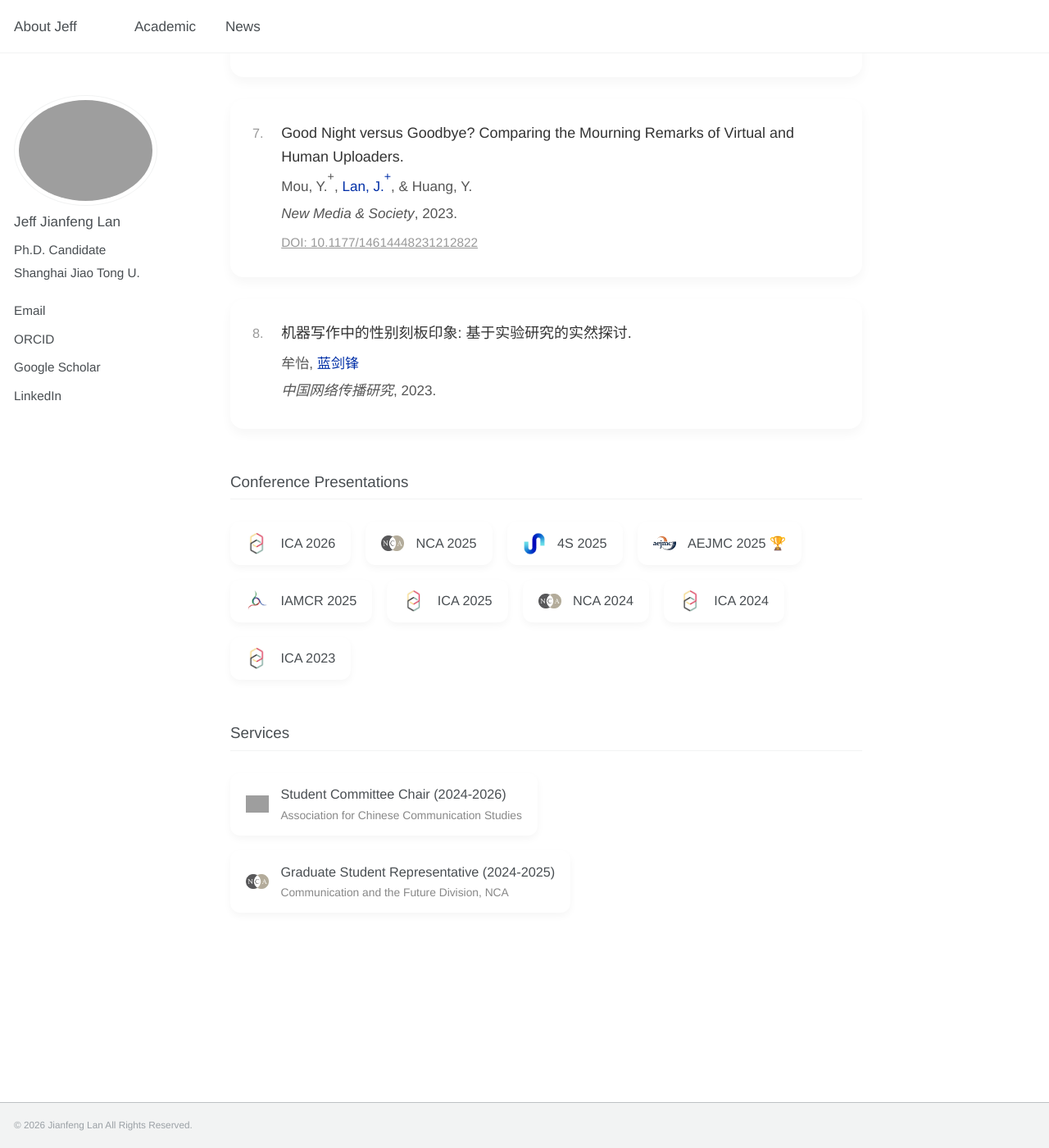
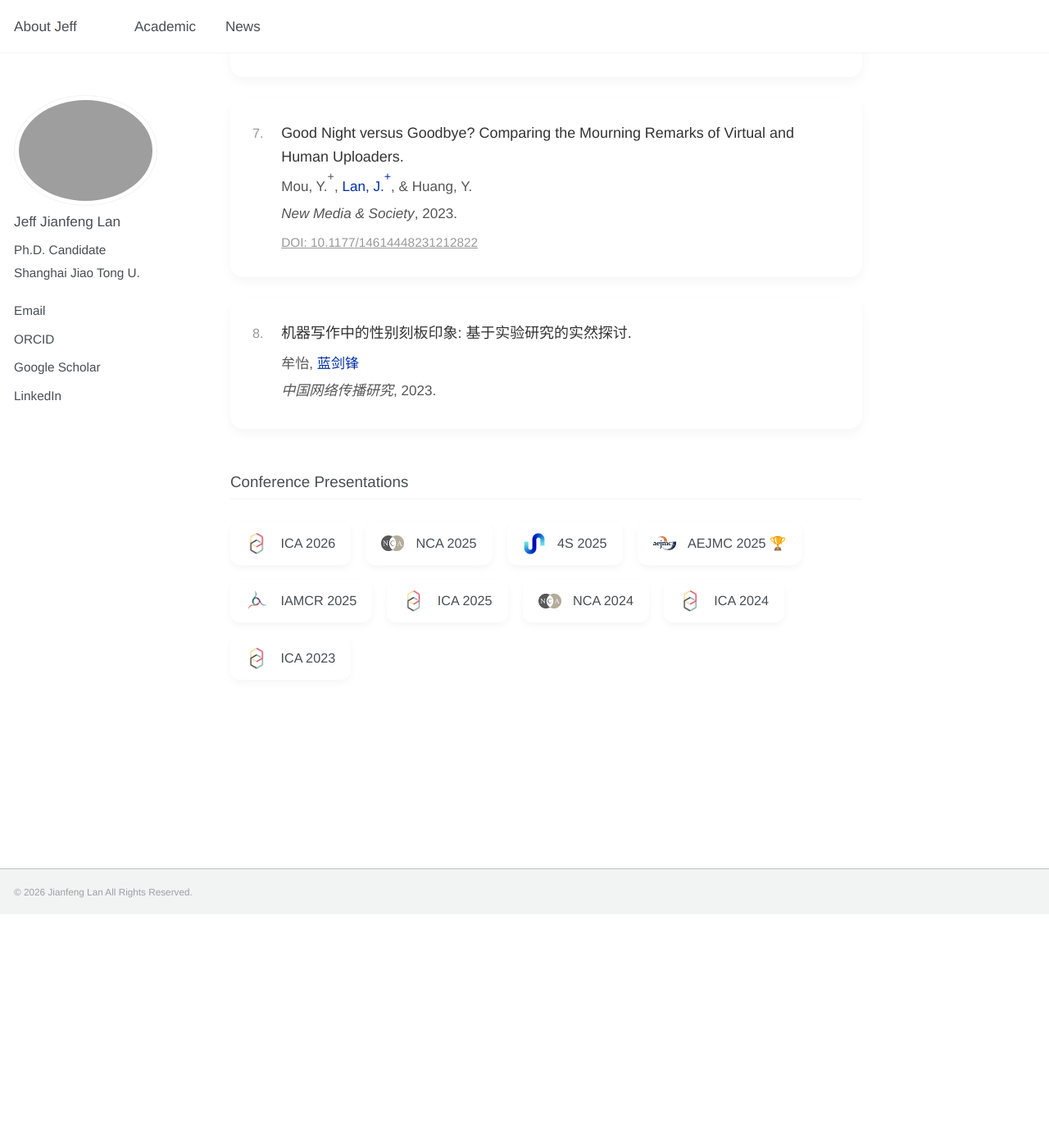
Before and after one commit to jianfenglan/jianfenglan.github.io, a Jekyll site: the page built from academic.md, in a window 1280 px wide and 1400 px high, scrolled down 1487 px. Shown: the whole window at 82% size. Built offline with Jekyll 4.4.1, drawn with Linux system fonts in a browser that asks for light colours; after the commit the page ends 2602 px from its top, so only the background shows below that; some of the changed lines change nothing that is shown; grey boxes are pictures that could not be loaded.

Commit message:
Update academic.md

```diff
--- a/academic.md
+++ b/academic.md
@@ -1,13 +1,10 @@
 ---
 title: ""
-permalink: /academic/
+permalink: /research/
 author_profile: true
 ---
 
 <style>
-/* =========================================
-   1. 全局基础设置
-   ========================================= */
 .page__inner-wrap {
     max-width: 1600px !important;
 }
@@ -18,50 +15,15 @@
     font-weight: 400;
 }
 
-/* 链接与辅助文本颜色 */
-.publication-link,
-.auxiliary-text,
-.auxiliary-text-inline {
-    color: #999;
-    font-size: 0.9em;
-    text-decoration: none;
-    transition: color 0.2s ease;
+h2 {
+    margin-top: 3rem;
+    margin-bottom: 1.5rem;
+    padding-bottom: 0.5rem;
+    border-bottom: 1px solid #f0f0f0;
+    font-size: 1.1em;
+    font-weight: 400;
 }
 
-.publication-link {
-    display: inline-block;
-    margin-top: 0.2rem;
-}
-
-.publication-link:hover {
-    color: #666;
-    text-decoration: underline;
-}
-
-.auxiliary-text {
-    display: block;
-    line-height: 1.6;
-}
-
-h2 {
-    font-weight: 400;
-    font-size: 1.1em;
-    margin-top: 3rem;
-    margin-bottom: 1.5rem;
-    border-bottom: 1px solid #f0f0f0;
-    padding-bottom: 0.5rem;
-}
-
-/* 图例说明样式 */
-.publication-legend {
-    color: #999;
-    font-size: 0.9em;
-    margin-top: -1rem;
-    margin-bottom: 1.5rem;
-    line-height: 1.5;
-}
-
-/* 优化上标样式 */
 sup {
     vertical-align: super;
     font-size: smaller;
@@ -73,9 +35,19 @@
     font-weight: 400;
 }
 
-/* =========================================
-   2. Publications
-   ========================================= */
+/* Publications */
+.publication-legend,
+.publication-link {
+    color: #999;
+    font-size: 0.9em;
+}
+
+.publication-legend {
+    margin-top: -1rem;
+    margin-bottom: 1.5rem;
+    line-height: 1.5;
+}
+
 .publication-list {
     display: flex;
     flex-direction: column;
@@ -86,52 +58,62 @@
 .publication-card {
     display: flex;
     align-items: flex-start;
-    background: #fff;
-    border-radius: 16px;
-    padding: 1.5rem;
-    box-shadow: 0 6px 14px rgba(0, 0, 0, 0.04);
     position: relative;
     overflow: hidden;
+    padding: 1.5rem;
+    border-radius: 16px;
+    background: #fff;
+    box-shadow: 0 6px 14px rgba(0, 0, 0, 0.04);
 }
 
-/* 序号样式 */
 .publication-card::before {
     counter-increment: pub-counter;
     content: counter(pub-counter) ".";
+    flex-shrink: 0;
+    margin-right: 1.2rem;
+    color: #999;
+    font-size: 0.95em;
     font-weight: 400;
-    font-size: 0.95em;
-    color: #999;
-    margin-right: 1.2rem;
-    flex-shrink: 0;
-    margin-top: 0;
 }
 
-/* 文字内容容器 */
 .publication-content {
     flex: 1;
     min-width: 0;
 }
 
+.publication-title,
+.publication-authors,
+.publication-venue {
+    display: block;
+    line-height: 1.6;
+}
+
 .publication-title {
-    display: block;
     margin-bottom: 0.5rem;
+    color: #333;
+    font-size: 1.05em;
     font-weight: 400;
-    color: #333;
-    line-height: 1.6;
-    font-size: 1.05em;
 }
 
 .publication-authors,
 .publication-venue {
-    display: block;
-    line-height: 1.6;
     margin-bottom: 0.3rem;
     color: #555;
 }
 
-/* =========================================
-   3. Conference & Services
-   ========================================= */
+.publication-link {
+    display: inline-block;
+    margin-top: 0.2rem;
+    text-decoration: none;
+    transition: color 0.2s ease;
+}
+
+.publication-link:hover {
+    color: #666;
+    text-decoration: underline;
+}
+
+/* Conference Presentations */
 .conference-grid {
     display: flex;
     flex-wrap: wrap;
@@ -139,21 +121,26 @@
 }
 
 .conference-card {
-    background: white;
-    border-radius: 12px;
-    padding: 0.6rem 1rem;
-    box-shadow: 0 4px 10px rgba(0, 0, 0, 0.04);
     display: flex;
     align-items: center;
     gap: 0.8rem;
+    padding: 0.6rem 1rem;
+    border: 1px solid transparent;
+    border-radius: 12px;
+    background: #fff;
+    box-shadow: 0 4px 10px rgba(0, 0, 0, 0.04);
     font-size: 0.95em;
-    border: 1px solid transparent;
-    transition: all 0.2s ease;
+    transition: border-color 0.2s ease, box-shadow 0.2s ease;
 }
 
 .conference-card:hover {
     border-color: #eee;
     box-shadow: 0 6px 14px rgba(0, 0, 0, 0.08);
+}
+
+.conference-card span,
+.conference-card strong {
+    font-weight: 400 !important;
 }
 
 .conference-logo {
@@ -162,116 +149,23 @@
     object-fit: contain;
 }
 
-/* 去除可能存在的加粗 */
-.conference-card span,
-.conference-card div,
-.conference-card strong {
-    font-weight: 400 !important;
-}
-
-/* =========================================
-   4. Editorial Duties
-   ========================================= */
-.gallery-grid {
-    display: grid;
-    grid-template-columns: repeat(auto-fill, minmax(220px, 1fr));
-    gap: 1rem;
-    margin-top: 1rem;
-}
-
-.gallery-card {
-    background: #fff;
-    border-radius: 12px;
-    box-shadow: 0 6px 14px rgba(0, 0, 0, 0.04);
-    display: flex;
-    flex-direction: column;
-    overflow: hidden;
-    transition: transform 0.2s ease, box-shadow 0.2s ease;
-}
-
-.gallery-card:hover {
-    transform: translateY(-4px);
-    box-shadow: 0 10px 20px rgba(0, 0, 0, 0.08);
-}
-
-/* 文字内容区域 */
-.gallery-content {
-    padding: 1rem;
-    text-align: center;
-    background: #fff;
-    flex: 1;
-    display: flex;
-    flex-direction: column;
-    justify-content: center;
-}
-
-.gallery-title {
-    display: block;
-    font-weight: 400;
-    margin-bottom: 0.2rem;
-    line-height: 1.4;
-    color: #333;
-}
-
-/* =========================================
-   5. Review List 长条框
-   ========================================= */
-.review-list {
-    display: flex;
-    flex-direction: column;
-    gap: 0.85rem;
-}
-
-.review-card {
-    background: #fff;
-    border-radius: 12px;
-    padding: 0.75rem 1rem;
-    box-shadow: 0 4px 10px rgba(0, 0, 0, 0.04);
-    display: flex;
-    align-items: center;
-    gap: 0.8rem;
-    font-size: 0.95em;
-    border: 1px solid transparent;
-    transition: all 0.2s ease;
-    width: 100%;
-}
-
-.review-card:hover {
-    border-color: #eee;
-    box-shadow: 0 6px 14px rgba(0, 0, 0, 0.08);
-}
-
-.review-card span,
-.review-card div,
-.review-card strong {
-    font-weight: 400 !important;
-}
-
-/* =========================================
-   6. 移动端适配
-   ========================================= */
+/* Mobile */
 @media (max-width: 768px) {
     .publication-card {
         flex-direction: column;
         align-items: flex-start;
         padding: 1.2rem;
-        position: relative;
     }
 
     .publication-card::before {
         margin-right: 0;
         margin-bottom: 0.5rem;
+        color: #002FA7;
         font-weight: 500;
-        color: #002FA7;
     }
 
     .publication-content {
         width: 100%;
-    }
-
-    .gallery-grid {
-        grid-template-columns: repeat(auto-fill, minmax(160px, 1fr));
-        gap: 1rem;
     }
 }
 </style>
@@ -284,7 +178,6 @@
 </div>
 
 <div class="publication-list">
-
     <div class="publication-card">
         <div class="publication-content">
             <span class="publication-title">Empowering Civic Engagement in AI Governance: A Two-wave Panel Study on AI Literacy and Participatory Governance of Generative AI in China.</span>
@@ -356,60 +249,50 @@
 </div>
 
 <h2>Conference Presentations</h2>
+
 <div class="conference-grid">
     <div class="conference-card">
-        <img src="/images/logo/ICA.png" class="conference-logo">
+        <img src="/images/logo/ICA.png" class="conference-logo" alt="ICA logo">
         <span>ICA 2026</span>
     </div>
+
     <div class="conference-card">
-        <img src="/images/logo/NCA.jpeg" class="conference-logo">
+        <img src="/images/logo/NCA.jpeg" class="conference-logo" alt="NCA logo">
         <span>NCA 2025</span>
     </div>
+
     <div class="conference-card">
-        <img src="/images/logo/4S.png" class="conference-logo">
+        <img src="/images/logo/4S.png" class="conference-logo" alt="4S logo">
         <span>4S 2025</span>
     </div>
+
     <div class="conference-card">
-        <img src="/images/logo/AEJMC.jpeg" class="conference-logo">
+        <img src="/images/logo/AEJMC.jpeg" class="conference-logo" alt="AEJMC logo">
         <span>AEJMC 2025 🏆</span>
     </div>
+
     <div class="conference-card">
-        <img src="/images/logo/IAMCR1.png" class="conference-logo">
+        <img src="/images/logo/IAMCR1.png" class="conference-logo" alt="IAMCR logo">
         <span>IAMCR 2025</span>
     </div>
+
     <div class="conference-card">
-        <img src="/images/logo/ICA.png" class="conference-logo">
+        <img src="/images/logo/ICA.png" class="conference-logo" alt="ICA logo">
         <span>ICA 2025</span>
     </div>
+
     <div class="conference-card">
-        <img src="/images/logo/NCA.jpeg" class="conference-logo">
+        <img src="/images/logo/NCA.jpeg" class="conference-logo" alt="NCA logo">
         <span>NCA 2024</span>
     </div>
+
     <div class="conference-card">
-        <img src="/images/logo/ICA.png" class="conference-logo">
+        <img src="/images/logo/ICA.png" class="conference-logo" alt="ICA logo">
         <span>ICA 2024</span>
     </div>
+
     <div class="conference-card">
-        <img src="/images/logo/ICA.png" class="conference-logo">
+        <img src="/images/logo/ICA.png" class="conference-logo" alt="ICA logo">
         <span>ICA 2023</span>
     </div>
 </div>
-
-<h2>Services</h2>
-<div class="conference-grid">
-    <div class="conference-card" style="width: auto;">
-        <img src="/images/logo/ACCS.png" class="conference-logo">
-        <div>
-            <span>Student Committee Chair (2024-2026)</span>
-            <div style="font-size:0.85em; color:#888;">Association for Chinese Communication Studies</div>
-        </div>
-    </div>
-
-    <div class="conference-card" style="width: auto;">
-        <img src="/images/logo/NCA.jpeg" class="conference-logo">
-        <div>
-            <span>Graduate Student Representative (2024-2025)</span>
-            <div style="font-size:0.85em; color:#888;">Communication and the Future Division, NCA</div>
-        </div>
-    </div>
-</div>
```
